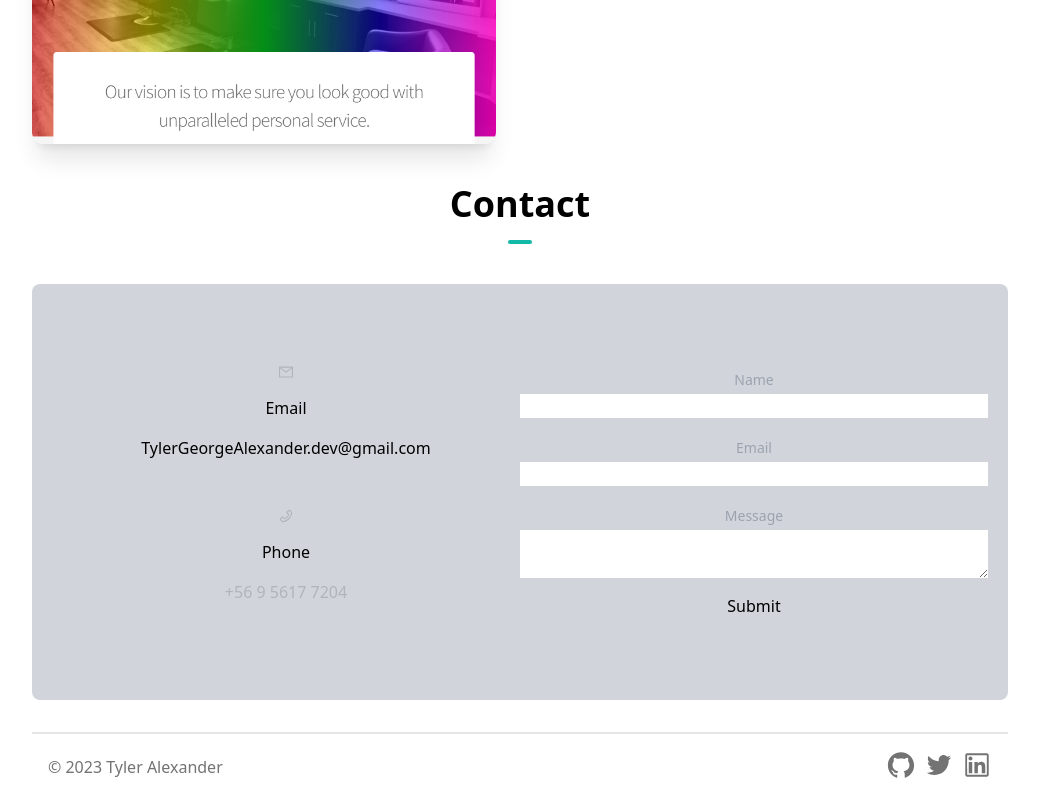
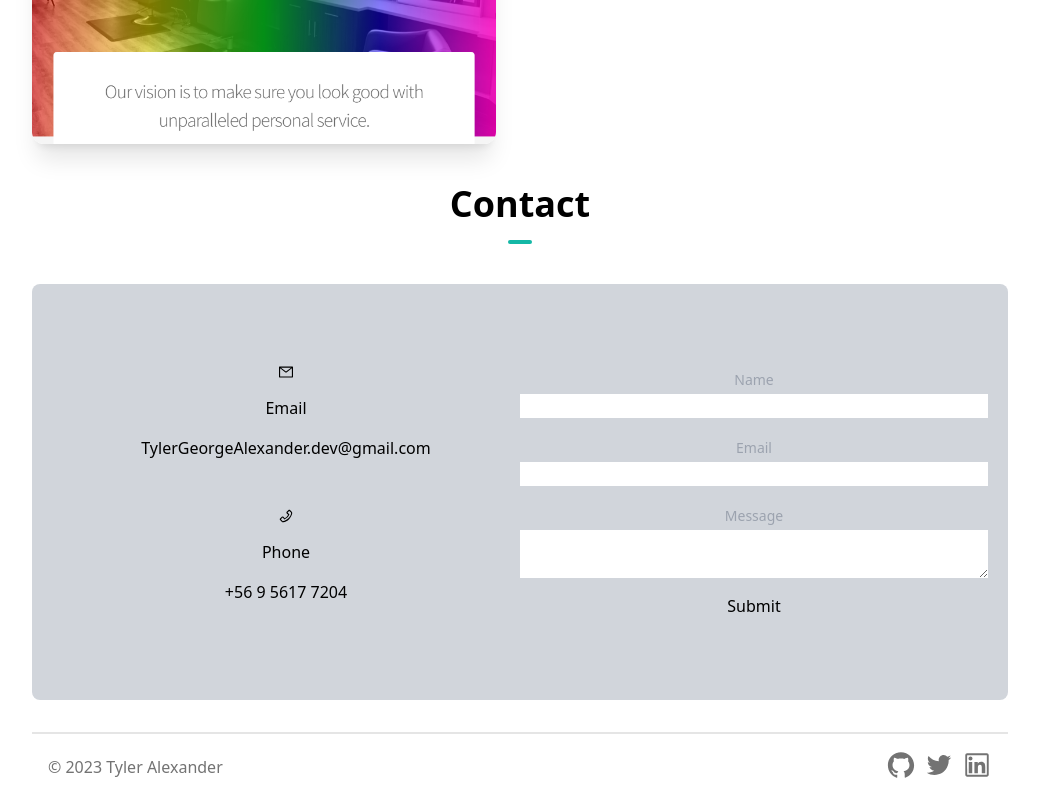
Before and after one commit to TylerGeorgeAlexander/my-next-portfolio, a Next.js app: page / in a window 1280 px wide. Shown: the part 4566-5366 px from the top of the page, without its empty margins (120-1159 px from the left). Built offline with nearby package versions, Linux system fonts and the light colour scheme.

Commit message:
css: refactor the div opacity to more specificity

```diff
--- a/app/globals.css
+++ b/app/globals.css
@@ -18,7 +18,7 @@
 
 
 /* Light */
-div > span {
+div > .light {
 	opacity: 0.15;
 }
 #I {
```
